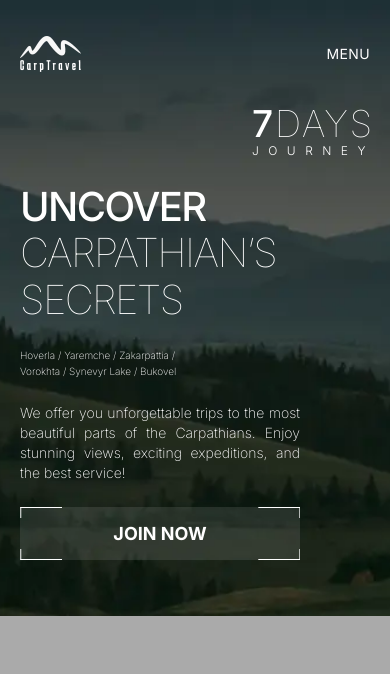
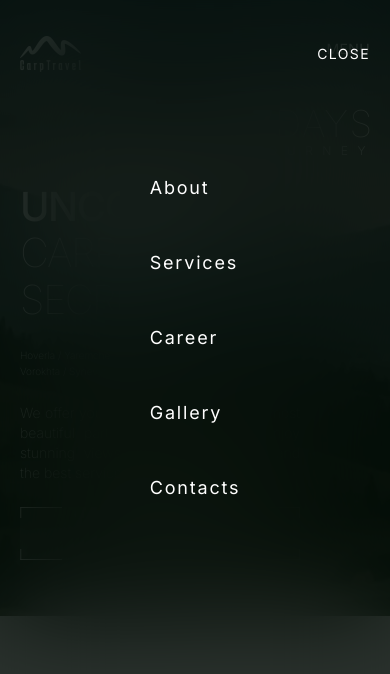
Before and after one commit to BohdanKushnerov/carp-travel, a Next.js app: page / in a window 390 px wide. Both pictures are taken after a click on the button "MENU". Shown: the top 674 px of the page. Built offline with nearby package versions, Linux system fonts and the light colour scheme; a web font is replaced by a local one.

Commit message:
add navigation components, modal window for mobile version navigation

```diff
--- a/src/app/globals.css
+++ b/src/app/globals.css
@@ -21,7 +21,11 @@ body {
     grid-template-rows: repeat(3, minmax(min-content, auto));
   }
 
-  .add-custom-transition {
+  .custom-transition-colors {
     @apply transition-colors duration-300 ease-in-out;
   }
+
+  .custom-text-shadow {
+    text-shadow: #fc0 1px 0 10px;
+  }
 }
--- a/src/app/layout.tsx
+++ b/src/app/layout.tsx
@@ -32,17 +32,22 @@ export const metadata: Metadata = {
   description: 'Generated by create next app',
 };
 
-export default function RootLayout({
+const RootLayout = ({
   children,
 }: Readonly<{
   children: React.ReactNode;
-}>) {
+}>) => {
   return (
     <html lang="en">
       <head>
         <link rel="icon" href="/favicon.png" sizes="any" />
       </head>
-      <body className={inter.className}>{children}</body>
+      <body className={inter.className}>
+        {children}
+        <div id="modal-root"></div>
+      </body>
     </html>
   );
-}
+};
+
+export default RootLayout;
--- a/src/components/Header.tsx
+++ b/src/components/Header.tsx
@@ -1,43 +1,15 @@
-import React, { FC } from 'react';
+import { FC } from 'react';
 import Image from 'next/image';
+import Nav from './Nav/Nav';
+import MobileMenu from './Nav/MobileMenu';
 
 const Header: FC = () => {
   return (
     <header className="fixed left-1/2 top-0 z-10 flex w-full min-w-320px max-w-[480px] -translate-x-1/2 transform justify-between bg-transparent px-[20px] py-[36px] md:max-w-[704px] md:px-0 xl:max-w-[1120px]">
       <Image src={'/logo.webp'} alt="logo" width={61} height={34} />
 
-      <nav className="hidden md:block">
-        <ul className="flex gap-6">
-          <li>
-            <a className="text-[14px] font-normal tracking-[0.1em]" href="">
-              About
-            </a>
-          </li>
-          <li>
-            <a className="text-[14px] font-normal tracking-[0.1em]" href="">
-              Services
-            </a>
-          </li>
-          <li>
-            <a className="text-[14px] font-normal tracking-[0.1em]" href="">
-              Career
-            </a>
-          </li>
-          <li>
-            <a className="text-[14px] font-normal tracking-[0.1em]" href="">
-              Gallery
-            </a>
-          </li>
-          <li>
-            <a className="text-[14px] font-normal tracking-[0.1em]" href="">
-              Contacts
-            </a>
-          </li>
-        </ul>
-      </nav>
-      <button className="text-sm font-normal tracking-wide md:hidden">
-        MENU
-      </button>
+      <Nav className="hidden md:block" />
+      <MobileMenu />
     </header>
   );
 };
--- a/src/components/JoinNowBtn.tsx
+++ b/src/components/JoinNowBtn.tsx
@@ -3,7 +3,7 @@ import SvgIcon from './SvgIcon';
 
 const JoinNowBtn = () => {
   return (
-    <button className="add-custom-transition relative flex h-[53px] w-[280px] items-center justify-center bg-white/10 px-[64px] py-[18px] text-center text-[18px] font-bold leading-[267%] hover:cursor-pointer hover:bg-white/20 focus:bg-white/20 md:ml-auto md:h-[50px] md:w-[230px] md:p-[14px] xl:h-[71px] xl:w-[293px] xl:p-[16px] xl:text-[32px]">
+    <button className="custom-transition-colors relative flex h-[53px] w-[280px] items-center justify-center bg-white/10 px-[64px] py-[18px] text-center text-[18px] font-bold leading-[267%] hover:cursor-pointer hover:bg-white/20 focus:bg-white/20 md:ml-auto md:h-[50px] md:w-[230px] md:p-[14px] xl:h-[71px] xl:w-[293px] xl:p-[16px] xl:text-[32px]">
       JOIN NOW
       <SvgIcon
         className="absolute left-0 top-0 fill-white md:hidden"
--- /dev/null
+++ b/src/components/Modal.tsx
@@ -0,0 +1,41 @@
+import { createPortal } from 'react-dom';
+import React, { FC, MouseEvent, ReactNode, useEffect, useState } from 'react';
+import { useCloseModal } from '@/hooks/useCloseModal';
+
+interface IModal {
+  handleToggleModal: () => void;
+  children: ReactNode;
+}
+
+const Modal: FC<IModal> = ({ handleToggleModal, children }) => {
+  const [mounted, setMounted] = useState(false);
+  useCloseModal(handleToggleModal);
+
+  useEffect(() => setMounted(true), []);
+
+  const handleBackdropClick = (e: MouseEvent<HTMLDivElement>) => {
+    if (e.target === e.currentTarget) {
+      handleToggleModal();
+    }
+  };
+
+  return mounted
+    ? createPortal(
+        <div
+          className="bg-mobileMenu absolute left-0 top-0 z-20 flex h-screen w-screen flex-col gap-[110px] px-[20px] py-[43px] backdrop-blur-[50px] md:hidden"
+          onClick={handleBackdropClick}
+        >
+          <button
+            onClick={handleToggleModal}
+            className="ml-auto w-min text-right text-[14px] font-normal tracking-[0.1em]"
+          >
+            CLOSE
+          </button>
+          {children}
+        </div>,
+        document.getElementById('modal-root')!
+      )
+    : null;
+};
+
+export default Modal;
--- /dev/null
+++ b/src/components/Nav/MobileMenu.tsx
@@ -0,0 +1,77 @@
+'use client';
+
+import { useCallback, useState } from 'react';
+
+import MainNav from './Nav';
+import Modal from '../Modal';
+
+const MobileMenu = () => {
+  const [isShowModal, setIsShowModal] = useState(false);
+
+  const handleToggleModal = useCallback(() => {
+    setIsShowModal(prev => !prev);
+  }, []);
+
+  return (
+    <div className="block md:hidden">
+      <button
+        onClick={handleToggleModal}
+        className="text-sm font-normal tracking-wide md:hidden"
+      >
+        MENU
+      </button>
+
+      {isShowModal && (
+        <Modal handleToggleModal={handleToggleModal}>
+          <MainNav className="mx-auto w-min" />
+        </Modal>
+      )}
+    </div>
+  );
+};
+
+export default MobileMenu;
+
+{
+  /* <nav className="mx-auto w-min">
+            <ul className="flex w-min flex-col gap-12">
+              <li className="w-min">
+                <a
+                  className="hover:custom-text-shadow focus:custom-text-shadow relative inline-block text-[18px] font-normal tracking-[0.1em] after:absolute after:bottom-0 after:left-0 after:h-[2px] after:w-0 after:bg-gray-200 after:transition-all after:duration-300 after:content-[''] hover:after:w-full focus:after:w-full md:text-[14px]"
+                  href=""
+                >
+                  About
+                </a>
+              </li>
+              <li className="w-min">
+                <a
+                  className="hover:custom-text-shadow focus:custom-text-shadow relative inline-block text-[18px] font-normal tracking-[0.1em] after:absolute after:bottom-0 after:left-0 after:h-[2px] after:w-0 after:bg-gray-200 after:transition-all after:duration-300 after:content-[''] hover:after:w-full focus:after:w-full md:text-[14px]"
+                  href=""
+                >
+                  Services
+                </a>
+              </li>
+              <li className="w-min">
+                <a className="hover:custom-text-shadow focus:custom-text-shadow relative inline-block text-[18px] font-normal tracking-[0.1em] after:absolute after:bottom-0 after:left-0 after:h-[2px] after:w-0 after:bg-gray-200 after:transition-all after:duration-300 after:content-[''] hover:after:w-full focus:after:w-full md:text-[14px]">
+                  Career
+                </a>
+              </li>
+              <li className="w-min">
+                <a
+                  className="hover:custom-text-shadow focus:custom-text-shadow relative inline-block text-[18px] font-normal tracking-[0.1em] after:absolute after:bottom-0 after:left-0 after:h-[2px] after:w-0 after:bg-gray-200 after:transition-all after:duration-300 after:content-[''] hover:after:w-full focus:after:w-full md:text-[14px]"
+                  href=""
+                >
+                  Gallery
+                </a>
+              </li>
+              <li className="w-min">
+                <a
+                  className="hover:custom-text-shadow focus:custom-text-shadow relative inline-block text-[18px] font-normal tracking-[0.1em] after:absolute after:bottom-0 after:left-0 after:h-[2px] after:w-0 after:bg-gray-200 after:transition-all after:duration-300 after:content-[''] hover:after:w-full focus:after:w-full md:text-[14px]"
+                  href=""
+                >
+                  Contacts
+                </a>
+              </li>
+            </ul>
+          </nav> */
+}
--- /dev/null
+++ b/src/components/Nav/Nav.tsx
@@ -0,0 +1,28 @@
+import React, { FC } from 'react';
+import NavLink from './NavLink';
+
+const navItems = [
+  { href: '#about', label: 'About' },
+  { href: '#services', label: 'Services' },
+  { href: '#career', label: 'Career' },
+  { href: '#gallery', label: 'Gallery' },
+  { href: '#contacts', label: 'Contacts' },
+];
+
+interface INavProps {
+  className: string;
+}
+
+const Nav: FC<INavProps> = ({ className }) => {
+  return (
+    <nav className={className}>
+      <ul className="flex w-min flex-col gap-12 md:flex-row md:gap-6">
+        {navItems.map(item => (
+          <NavLink key={item.href} href={item.href} label={item.label} />
+        ))}
+      </ul>
+    </nav>
+  );
+};
+
+export default Nav;
--- /dev/null
+++ b/src/components/Nav/NavLink.tsx
@@ -0,0 +1,19 @@
+import React, { FC } from 'react';
+
+interface INavLinkProps {
+  href: string;
+  label: string;
+}
+
+const NavLink: FC<INavLinkProps> = ({ href, label }) => (
+  <li>
+    <a
+      className="hover:custom-text-shadow focus:custom-text-shadow relative inline-block text-[18px] font-normal tracking-[0.1em] after:absolute after:bottom-0 after:left-0 after:h-[2px] after:w-0 after:bg-gray-200 after:transition-all after:duration-300 after:content-[''] hover:after:w-full focus:after:w-full md:text-[14px]"
+      href={href}
+    >
+      {label}
+    </a>
+  </li>
+);
+
+export default NavLink;
--- /dev/null
+++ b/src/hooks/useCloseModal.tsx
@@ -0,0 +1,17 @@
+import { useEffect } from 'react';
+
+export const useCloseModal = (callback: () => void) => {
+  useEffect(() => {
+    const handleKeyDown = (event: KeyboardEvent) => {
+      if (event.code === 'Escape') {
+        callback();
+      }
+    };
+
+    window.addEventListener('keydown', handleKeyDown);
+
+    return () => {
+      window.removeEventListener('keydown', handleKeyDown);
+    };
+  }, [callback]);
+};
--- a/tailwind.config.ts
+++ b/tailwind.config.ts
@@ -32,6 +32,9 @@ const config: Config = {
         'hero-mobile': "url('/bcg-hero.webp')",
         'hero-mobile2x': "url('/bcg-hero2x.webp')",
       },
+      backgroundColor: {
+        mobileMenu: 'rgba(1, 10, 5, 0.75);',
+      },
     },
   },
   plugins: [],
```
